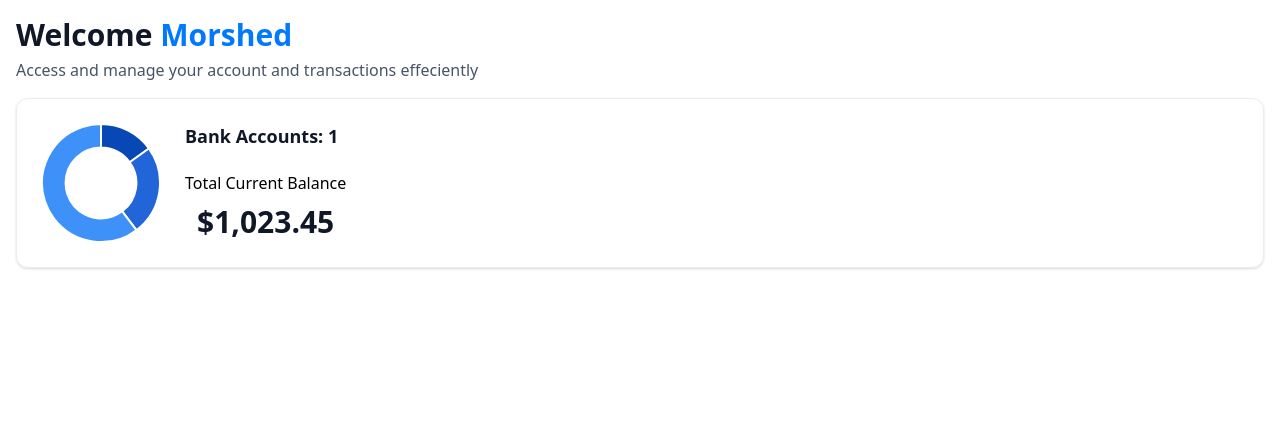
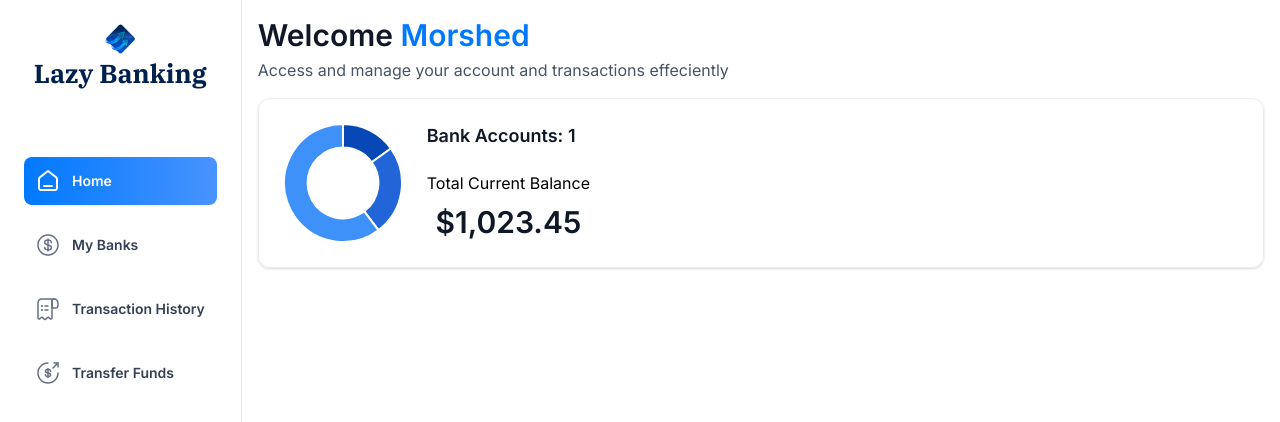
Before and after one commit to golam-morshed/lazybanking, a Next.js app: page / in a window 1280 px wide. Shown: the top 422 px of the page. Built offline with nearby package versions, Linux system fonts and the light colour scheme.

Commit message:
remove package-lock.json and add sidebar nav

```diff
--- a/app/(root)/layout.tsx
+++ b/app/(root)/layout.tsx
@@ -1,14 +1,24 @@
+import Sidebar from "@/components/Sidebar";
+import Image from "next/image";
 
 export default function RootLayout({
   children,
 }: Readonly<{
   children: React.ReactNode;
 }>) {
+  const loggedInUser = {
+    firstName: 'Morshed',
+    lastName: 'Alam'
+  }
   return (
-    <main>
-        {/* SIDEBAR */}
-
-        {children}
+    <main className="flex h-screen w-full font-inter">
+      <Sidebar user={loggedInUser} />
+      {/* <div className='flex size-full flex-col'>
+        <div className="root-layout">
+          <Image src='/icons/logo.svg' alt='Lazy Banking' width={30} height={30} />
+        </div>
+      </div> */}
+      {children}
     </main>
   );
 }
--- a/app/globals.css
+++ b/app/globals.css
@@ -106,7 +106,7 @@
 
   /* Home */
   .home {
-    @apply no-scrollbar flex w-full flex-row max-xl:max-h-screen max-xl:overflow-y-scroll;
+    @apply no-scrollbar flex flex-1 flex-row max-xl:max-h-screen max-xl:overflow-y-scroll;
   }
 
   .home-content {
@@ -373,6 +373,6 @@
   }
 
   .sidebar-label {
-    @apply text-16 font-semibold text-black-2 max-xl:hidden;
+    @apply text-14 font-semibold text-black-2 max-xl:hidden;
   }
 }
--- /dev/null
+++ b/components/Sidebar.tsx
@@ -0,0 +1,33 @@
+'use client'
+import { sidebarLinks } from '@/constants'
+import Image from 'next/image'
+import Link from 'next/link'
+import { usePathname } from 'next/navigation'
+import React from 'react'
+
+const Sidebar = ({user}: SiderbarProps) => {
+  const pathname = usePathname();
+  return (
+    <section className='sidebar'>
+        <nav className='flex flex-col gap-4'>
+            <Link href='/' className='mb-12 cursor-pointer flex flex-col justify-center items-center'>
+                <Image src='/icons/logo.svg' alt='Lazy Banking' width={34} height={34} className='size-[30px] max-xl:size-14'/>
+                <h1 className='sidebar-logo'>Lazy Banking</h1>
+            </Link>
+            {sidebarLinks.map((link)=>{
+              const isActive = pathname === link.route || pathname.startsWith(`${link.route}/`);
+              return(
+                <Link href={link.route} key={link.label} className={`sidebar-link ${isActive ? 'bg-bank-gradient' : ''}`}>
+                  <div className="relative size-6">
+                    <Image src={link.imgURL} alt={link.label} fill className={`${isActive ? 'invert-0 brightness-[3]' : ''}`}/>
+                  </div>
+                  <div className={`sidebar-label  ${isActive ? '!text-white' : ''}`}>{link.label}</div>
+                </Link>
+              )
+            })}
+        </nav>
+    </section>
+  )
+}
+
+export default Sidebar
```
Also changed, not shown: 1 other file (tests, documents, lock files or other folders).
